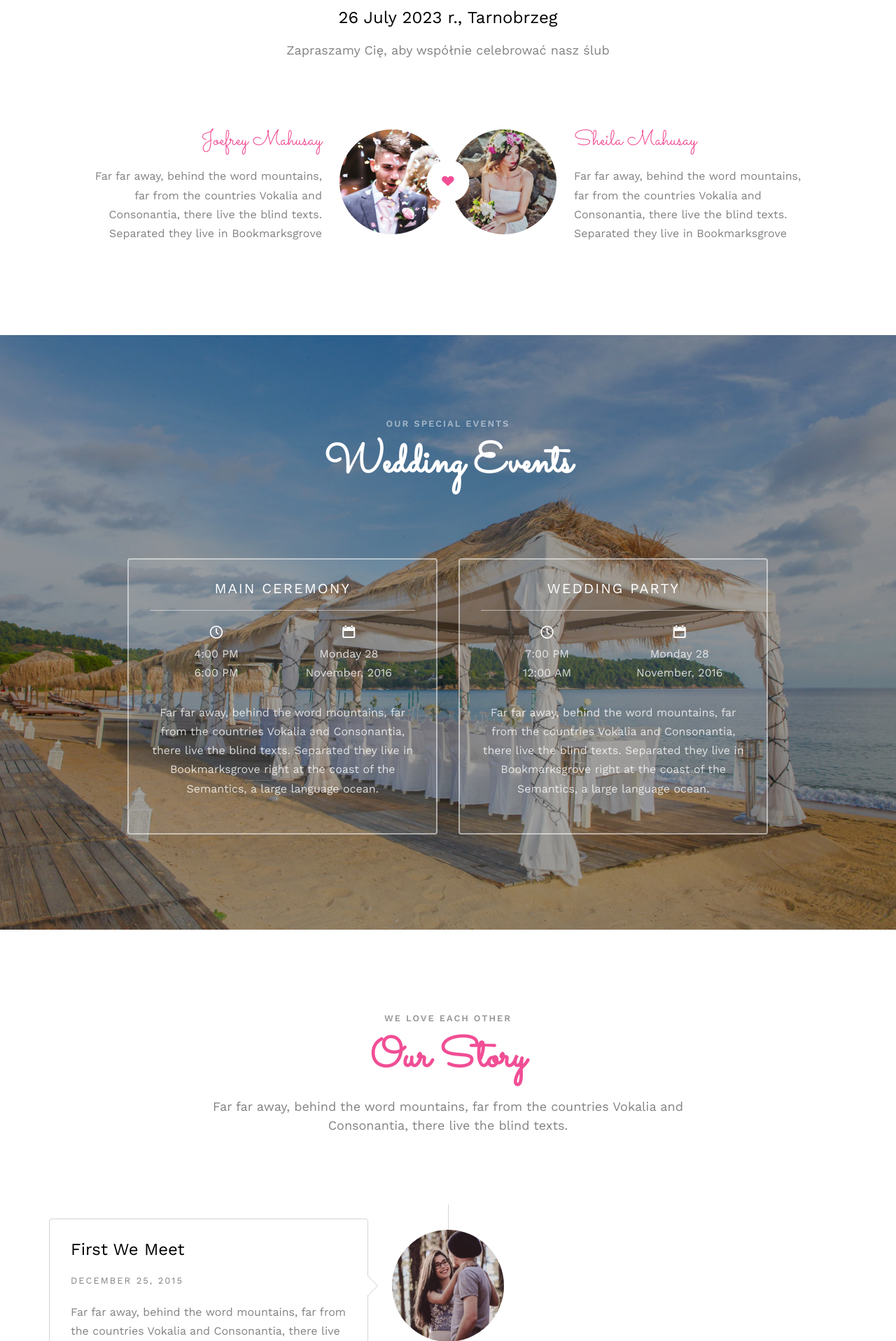
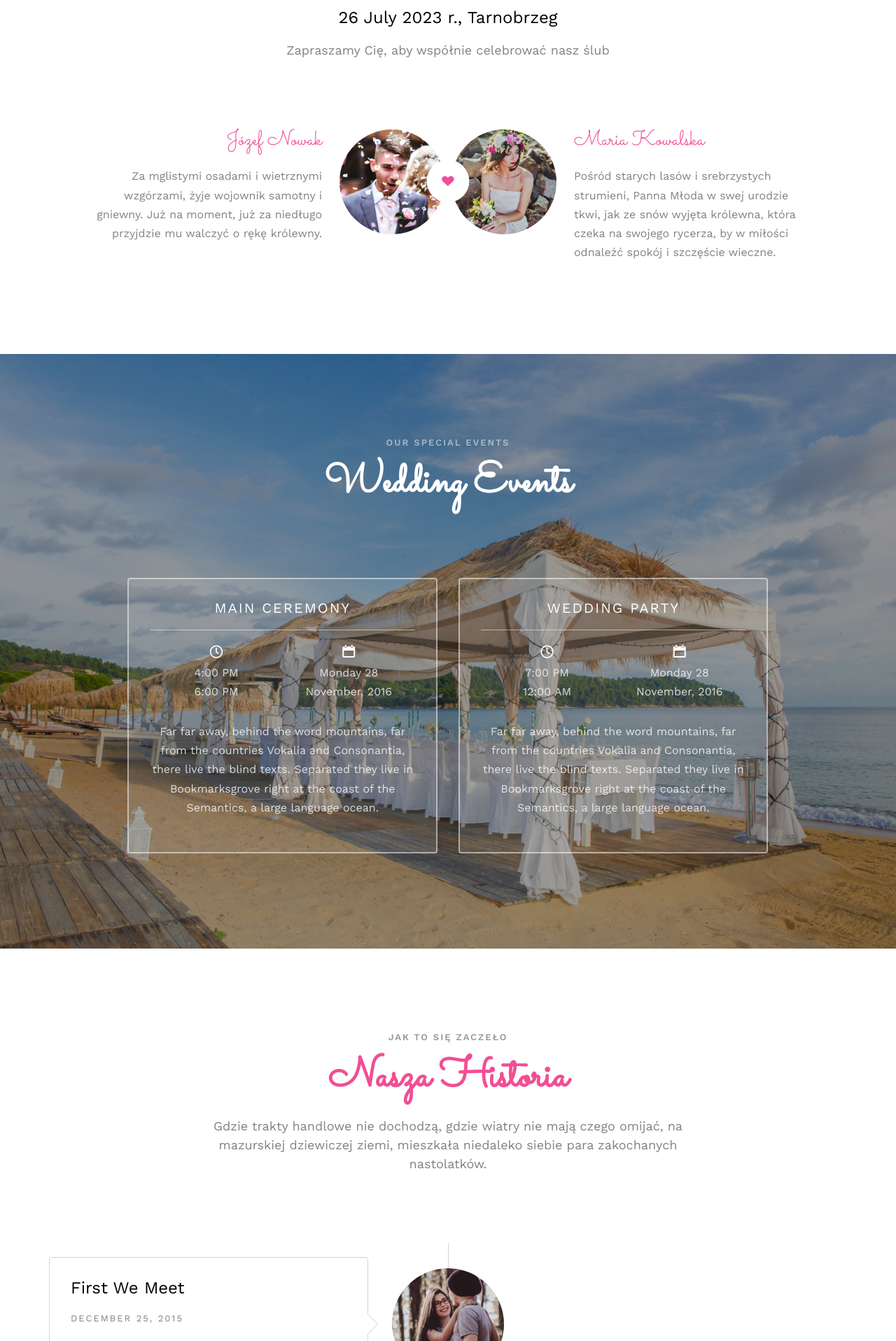
Before and after one commit to maciejtbg/WeddingInvitation, a Spring Boot app: page /home in a window 1280 px wide. Shown: the part 1100-3017 px from the top of the page at 70% size. Run offline with Spring Boot 4, Linux system fonts and the light colour scheme; some libraries are stand-ins or nearby versions; some web fonts are replaced.

Commit message:
Added EventRepository and EventService. Translation of some text in home page.

```diff
--- a/src/main/java/com/wedding/invitation/controllers/HomeController.java
+++ b/src/main/java/com/wedding/invitation/controllers/HomeController.java
@@ -18,11 +18,16 @@ public class HomeController {
     public String home(Model model){
 
         String groomName = "Józef";
+        String groomLastName = "Nowak";
         String brideName = "Maria";
+        String brideLastName = "Kowalska";
+        String groomDescription = "Za mglistymi osadami i wietrznymi wzgórzami, żyje wojownik samotny i gniewny. Już na moment, już za niedługo przyjdzie mu walczyć o rękę królewny.";
+        String brideDescription = "Pośród starych lasów i srebrzystych strumieni, Panna Młoda w swej urodzie tkwi, jak ze snów wyjęta królewna, która czeka na swojego rycerza, by w miłości odnaleźć spokój i szczęście wieczne.";
         String weddingLocation = "Tarnobrzeg";
         String eventSubject = brideName+"%20&%20"+groomName;
         String eventDescription = "Najlepszy ślub na świecie!";
         eventDescription = eventDescription.replace(" ","%20");
+        String shortLoveStory = "Gdzie trakty handlowe nie dochodzą, gdzie wiatry nie mają czego omijać, na mazurskiej dziewiczej ziemi, mieszkała niedaleko siebie para zakochanych nastolatków.";
 
 
 
@@ -51,8 +56,13 @@ public class HomeController {
         model.addAttribute("weddingLocation",weddingLocation);
         model.addAttribute("groomName",groomName);
         model.addAttribute("brideName",brideName);
+        model.addAttribute("groomLastName",groomLastName);
+        model.addAttribute("brideLastName",brideLastName);
+        model.addAttribute("groomDescription",groomDescription);
+        model.addAttribute("brideDescription",brideDescription);
         model.addAttribute("saveDateLink",saveDateLink);
         model.addAttribute("dateAndPlace",longDateFormat.format(weddingStartDate)+" r., "+weddingLocation);
+        model.addAttribute("shortLoveStory",shortLoveStory);
         return "index";
     }
 }
--- a/src/main/resources/templates/index.html
+++ b/src/main/resources/templates/index.html
@@ -8,7 +8,7 @@
 	<head>
 	<meta charset="utf-8">
 	<meta http-equiv="X-UA-Compatible" content="IE=edge">
-	<title>Wedding &mdash; 100% Free Fully Responsive HTML5 Template by FREEHTML5.co</title>
+	<title th:text="ŚLUB+' &mdash; '+${brideName}+' &amp; '+${groomName}">Wedding</title>
 	<meta name="viewport" content="width=device-width, initial-scale=1">
 	<meta name="description" content="Free HTML5 Template by FREEHTML5.CO" />
 	<meta name="keywords" content="free html5, free template, free bootstrap, html5, css3, mobile first, responsive" />
@@ -152,8 +152,9 @@
 						<img src="images/groom.jpg" alt="groom" class="img-responsive">
 					</div>
 					<div class="desc-groom">
-						<h3>Joefrey Mahusay</h3>
-						<p>Far far away, behind the word mountains, far from the countries Vokalia and Consonantia, there live the blind texts. Separated they live in Bookmarksgrove</p>
+
+						<h3 th:text="${groomName}+' '+${groomLastName}">Joefrey Mahusay</h3>
+						<p th:text="${groomDescription}">Far far away, behind the word mountains, far from the countries Vokalia and Consonantia, there live the blind texts. Separated they live in Bookmarksgrove</p>
 					</div>
 				</div>
 				<p class="heart text-center"><i class="icon-heart2"></i></p>
@@ -162,8 +163,8 @@
 						<img src="images/bride.jpg" alt="groom" class="img-responsive">
 					</div>
 					<div class="desc-bride">
-						<h3>Sheila Mahusay</h3>
-						<p>Far far away, behind the word mountains, far from the countries Vokalia and Consonantia, there live the blind texts. Separated they live in Bookmarksgrove</p>
+						<h3 th:text="${brideName}+' '+${brideLastName}">Sheila Mahusay</h3>
+						<p th:text="${brideDescription}">Far far away, behind the word mountains, far from the countries Vokalia and Consonantia, there live the blind texts. Separated they live in Bookmarksgrove</p>
 					</div>
 				</div>
 			</div>
@@ -226,9 +227,9 @@
 		<div class="container">
 			<div class="row">
 				<div class="col-md-8 col-md-offset-2 text-center fh5co-heading animate-box">
-					<span>We Love Each Other</span>
-					<h2>Our Story</h2>
-					<p>Far far away, behind the word mountains, far from the countries Vokalia and Consonantia, there live the blind texts.</p>
+					<span>Jak to się zaczeło</span>
+					<h2>Nasza Historia</h2>
+					<p th:text="${shortLoveStory}">Far far away, behind the word mountains, far from the countries Vokalia and Consonantia, there live the blind texts.</p>
 				</div>
 			</div>
 			<div class="row">
```
Also changed, not shown: src/main/java/com/wedding/invitation/models/Event.java (added, +21 -0 lines), src/main/java/com/wedding/invitation/repositories/EventRepository.java (added, +9 -0 lines), src/main/java/com/wedding/invitation/services/EventService.java (added, +7 -0 lines).
